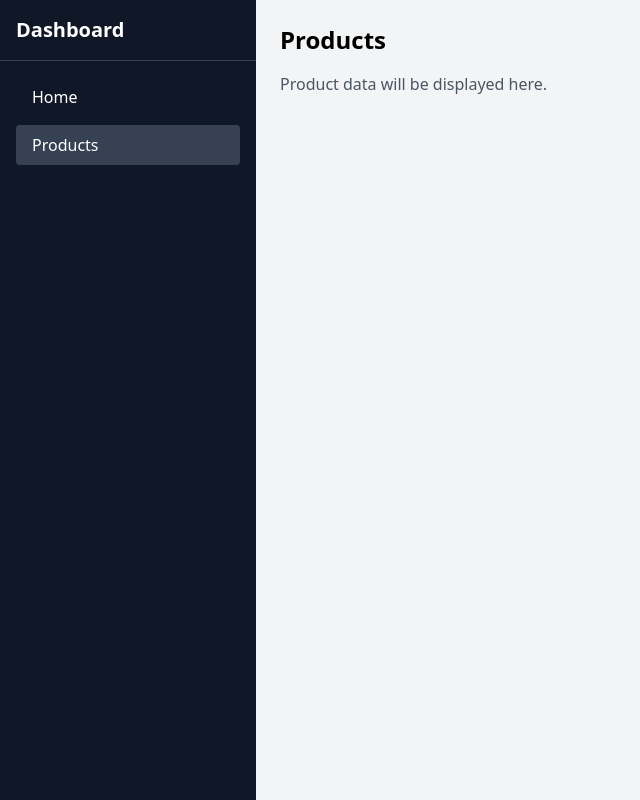
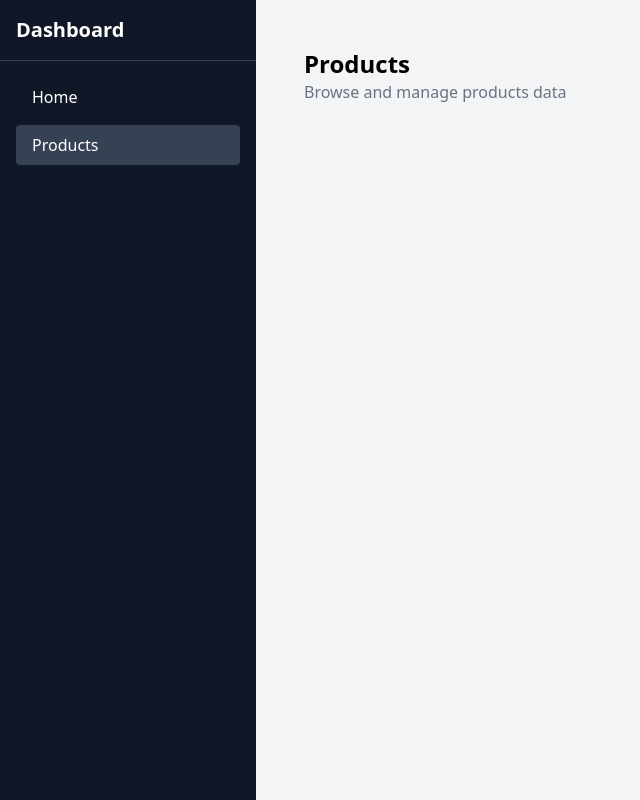
Before and after one commit to bibek-chaudhary/dashboard-application, a React (Vite) app: page /products in a window 1280 px wide. Shown: the whole page, without its empty margins (0-640 px from the left). Built offline with nearby package versions, Linux system fonts and the light colour scheme; the HTML template or start-up script is replaced by a standard one.

Commit message:
feat: add products page skeleton

```diff
--- a/src/pages/Products.tsx
+++ b/src/pages/Products.tsx
@@ -1,10 +1,25 @@
 const Products = () => {
   return (
-    <div>
-      <h1 className="text-2xl font-semibold mb-4">Products</h1>
-      <p className="text-gray-600">
-        Product data will be displayed here.
-      </p>
+    <div className="p-6">
+      <div className="mb-4">
+        <h1 className="text-2xl font-semibold">Products</h1>
+        <p className="text-gray-500">Browse and manage products data</p>
+      </div>
+
+      {/* Search will go here */}
+      <div className="mb-4">
+        <div className="h-10 bg-gray-100 rounded" />
+      </div>
+
+      {/* Table will go here */}
+      <div className="mb-4">
+        <div className="h-64 bg-gray-100 rounded" />
+      </div>
+
+      {/* Pagination will go here */}
+      <div className="flex justify-end">
+        <div className="h-8 w-40 bg-gray-100 rounded" />
+      </div>
     </div>
   );
 };
```
